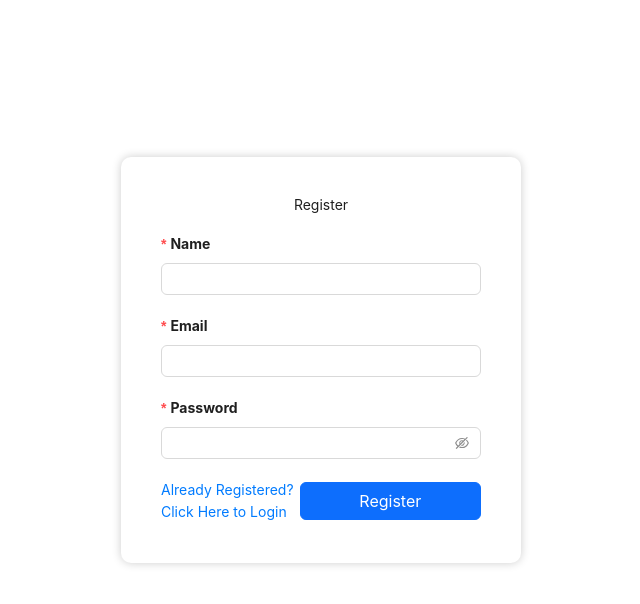
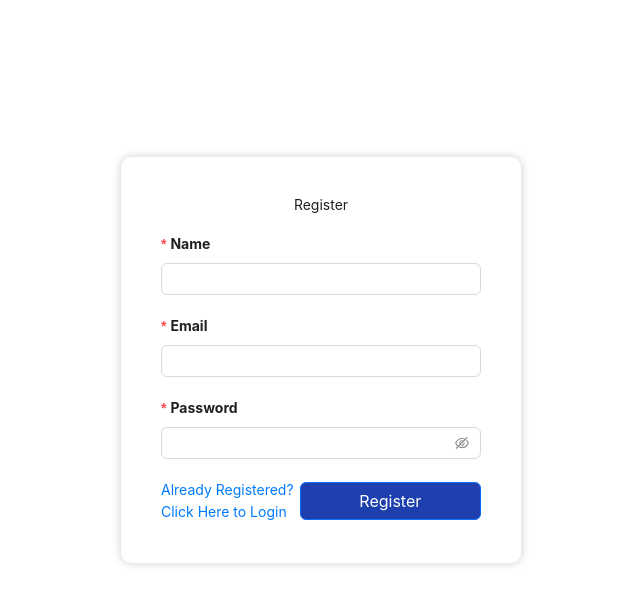
Before and after one commit to DilshanMadhusanka/Doctor-Channeling-Application, a React (Create React App) app in the folder client/: page /register in a window 1280 px wide. Shown: the top 604 px of the page, without its empty margins (319-959 px from the left). Built offline with nearby package versions, Linux system fonts and the light colour scheme.

Commit message:
register page

```diff
--- a/client/src/pages/Register.js
+++ b/client/src/pages/Register.js
@@ -72,7 +72,7 @@ const Register = () => {
           </Form.Item>
           <div className="d-flex justify-content-between">
             <Link to="/login">Already Registered? Click Here to Login</Link>
-            <button className="btn btn-primary" type="submit">Register</button>
+            <button className="bg-blue-800 btn btn-primary" type="submit">Register</button>
           </div>
         </Form>
       </div>
```
